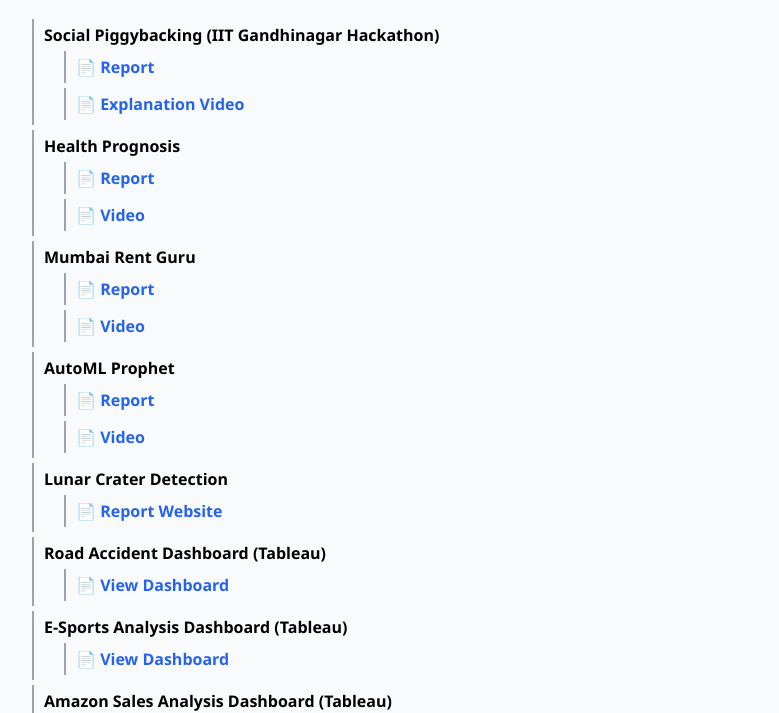
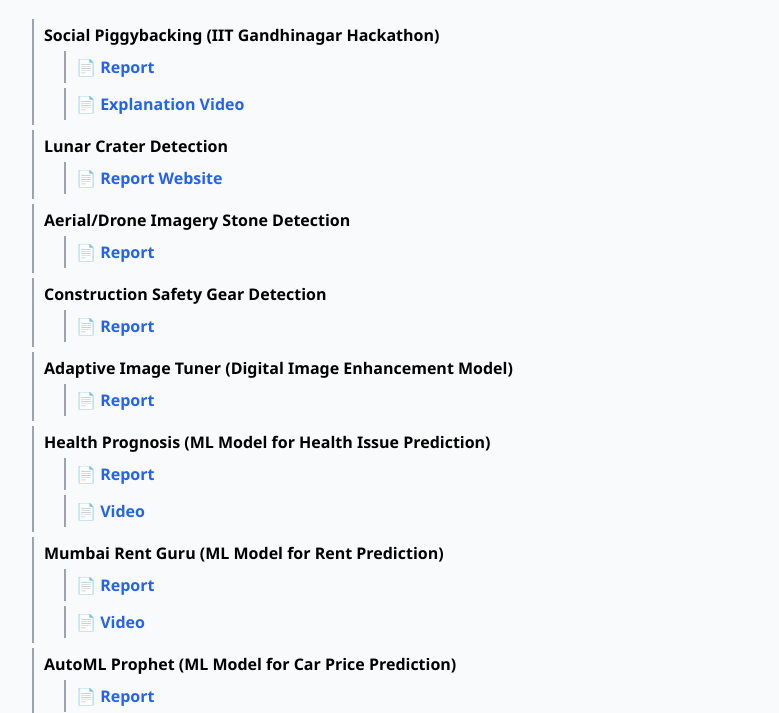
Before and after one commit to Mihir2811/Document, a plain HTML site: page index.html in a window 1280 px wide. Shown: the part 87-800 px from the top of the page, without its empty margins (8-787 px from the left). Drawn offline with Linux system fonts and the light colour scheme.

Commit message:
Update index.html

```diff
--- a/index.html
+++ b/index.html
@@ -38,23 +38,35 @@
     <div class="document">📄 <a href="https://drive.google.com/file/d/1mhxSgZT8TadTkMxaO2Rb7m8wn3kAX66a/view?usp=sharing" target="_blank">Explanation Video</a></div>
   </div>
 
-  <div class="folder">Health Prognosis
+  <div class="folder">Lunar Crater Detection
+    <div class="document">📄 <a href="https://mihir2811.github.io/Crater_Detection/" target="_blank">Report Website</a></div>
+  </div>
+
+  <div class="folder">Aerial/Drone Imagery Stone Detection
+    <div class="document">📄 <a href="#" target="_blank">Report</a></div>
+  </div>
+
+  <div class="folder">Construction Safety Gear Detection
+    <div class="document">📄 <a href="#" target="_blank">Report</a></div>
+  </div>
+
+  <div class="folder">Adaptive Image Tuner (Digital Image Enhancement Model)
+    <div class="document">📄 <a href="#" target="_blank">Report</a></div>
+  </div>
+
+  <div class="folder">Health Prognosis (ML Model for Health Issue Prediction)
     <div class="document">📄 <a href="https://drive.google.com/file/d/1jMG3zUqy1cf8-HaudhOJkvCOK7xRW3wX/view?usp=sharing" target="_blank">Report</a></div>
     <div class="document">📄 <a href="https://drive.google.com/file/d/1ZIWpTNBoRdb3uZfs2281e3JAgH4i2NF3/view?usp=sharing" target="_blank">Video</a></div>
   </div>
 
-  <div class="folder">Mumbai Rent Guru
+  <div class="folder">Mumbai Rent Guru (ML Model for Rent Prediction)
     <div class="document">📄 <a href="https://drive.google.com/file/d/1Ag7GXI5lPh4uahbZx35FXi9QKuBQE2-m/view?usp=sharing" target="_blank">Report</a></div>
     <div class="document">📄 <a href="https://drive.google.com/file/d/1oZYq2sg_baY7KrZPLQJ0blxSDYxpAEzn/view?usp=sharing" target="_blank">Video</a></div>
   </div>
 
-  <div class="folder">AutoML Prophet
+  <div class="folder">AutoML Prophet (ML Model for Car Price Prediction)
     <div class="document">📄 <a href="https://drive.google.com/file/d/1hwENojc-bP7ElQx6i5AbbMSHWRQmC4Mh/view?usp=sharing" target="_blank">Report</a></div>
     <div class="document">📄 <a href="https://drive.google.com/file/d/1k9Ky42pJ9Hpze8zs0aOCT3Wbb96EssW0/view?usp=sharing" target="_blank">Video</a></div>
-  </div>
-
-  <div class="folder">Lunar Crater Detection
-    <div class="document">📄 <a href="https://mihir2811.github.io/Crater_Detection/" target="_blank">Report Website</a></div>
   </div>
 
   <div class="folder">Road Accident Dashboard (Tableau)
@@ -69,17 +81,5 @@
     <div class="document">📄 <a href="https://public.tableau.com/views/Self-MadeAmazon/Dashboard1?:language=en-US&:sid=&:redirect=auth&:display_count=n&:origin=viz_share_link" target="_blank">View Dashboard</a></div>
   </div>
 
-  <div class="folder">Aerial/Drone Imagery Stone Detection
-    <div class="document">📄 <a href="#" target="_blank">Report</a></div>
-  </div>
-
-  <div class="folder">Construction Safety Gear Detection
-    <div class="document">📄 <a href="#" target="_blank">Report</a></div>
-  </div>
-
-  <div class="folder">Adaptive Image Tuner (Digital Image Enhancement Model)
-    <div class="document">📄 <a href="#" target="_blank">Report</a></div>
-  </div>
-
 </body>
 </html>
```
